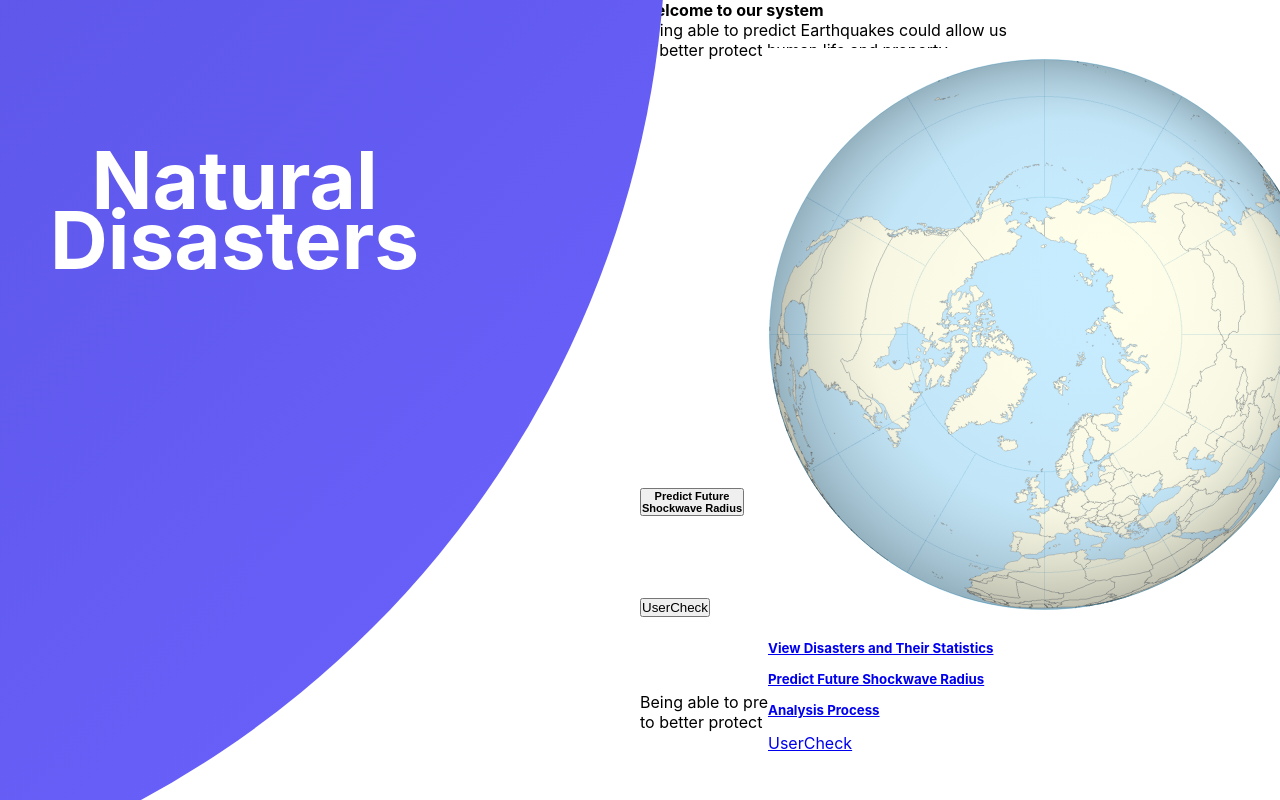
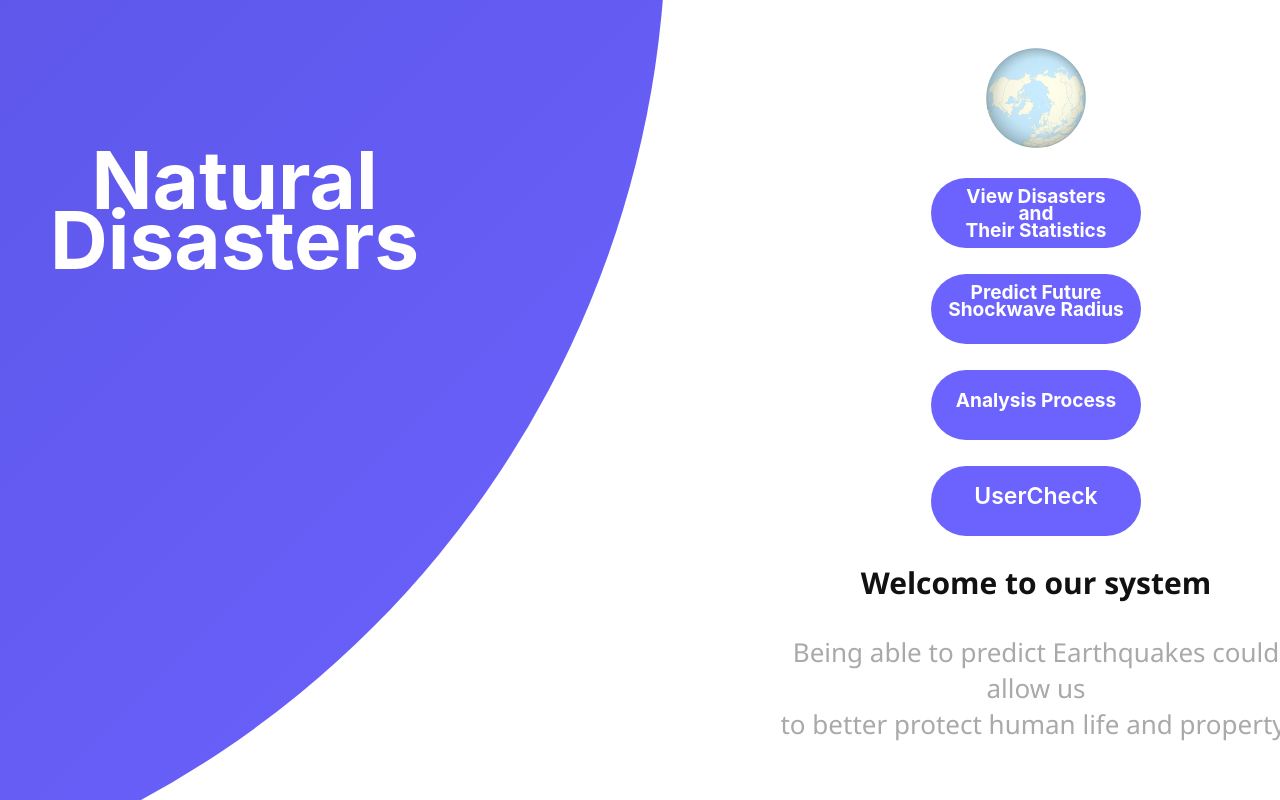
Before and after one commit to seifeldingamal/graduation-project-natural-disasters, a React (Create React App) app in the folder webapp/client/: page / in a window 1280 px wide. Built offline with nearby package versions, Linux system fonts and the light colour scheme.

Commit message:
change Home Page Style

```diff
--- a/webapp/client/src/views/Home.css
+++ b/webapp/client/src/views/Home.css
@@ -1,10 +1,10 @@
 @import url('https://fonts.googleapis.com/css2?family=Poppins:wght@600&display=swap');
-* {
+.Home * {
     padding: 0;
     margin: 0;
     box-sizing: border-box
 }
-#Body
+.Home #Body
 {
     position: relative;
     width: 100%;
@@ -14,7 +14,7 @@
 
 
 }
-#Body::before {
+.Home #Body::before {
     content: '';
     position: absolute;
     height: 2000px;
@@ -40,7 +40,7 @@
     grid-template-columns: repeat(2,1fr)
 }
 
-#content
+.Home #content
 {
     display: flex;
     flex-direction: column;
@@ -51,7 +51,7 @@
     padding: 150px 50px;
     transition: 0.9s 0.6s ease-in-out;
 }
-#content h1
+.Home #content h1
 {
     font-size: 130px;
     font-weight: bold;
@@ -70,15 +70,11 @@
     top: 6%;
     left: 60%;
     display: grid;
-    grid-template-columns: 1fr
+    grid-template-columns: 1fr;
+    text-align: center;
 }
 
-.Home #main3 .globe
-{
-    margin: 10px 0
-}
-
-#main3 form button
+.Home #main3 .button
 {
     background-color: #6C63FF;
     color: white;
@@ -92,15 +88,24 @@
     border-radius: 48px;
     font-weight: 600;
     margin: 0px 163px;
-    text-decoration: none
+    text-decoration: none;
+    text-align: center;
+    padding: 10px;
 }
-
-#main3 form button:hover
+.Home #main3 .button:nth-of-type(3)
+{
+    padding-top: 22px;
+}
+.Home #main3 .button:nth-of-type(4)
+{
+    padding-top: 22px;
+}
+.Home #main3 .button:hover
 {
     background-color: #4A46CB
 }
 
-#main3 b
+.Home #main3 b
 {
     width: 100%;
     text-align: center;
@@ -109,7 +114,7 @@
     color: #111
 }
 
-#main3 p
+.Home #main3 p
 {
     margin-top: 5px;
     width: 100%;
@@ -120,7 +125,7 @@
 }
 @media (max-width: 1330px)
 {
-    #Body
+    .Home #Body
     {
         overflow: scroll;
 
@@ -128,7 +133,7 @@
 }
 @media (max-width: 1330px)
 {
-    #content h1
+    .Home #content h1
     {
         font-size: 80px;
         line-height: 60px;
@@ -137,13 +142,13 @@
 }
 @media (max-width: 900px)
 {
-    #content h1
+    .Home #content h1
     {
         font-size: 40px;
         line-height: 50px;
         transition: 1s
     }
-    #content
+    .Home #content
     {
         padding: 100px 20px;
     }
--- a/webapp/client/src/views/Home.js
+++ b/webapp/client/src/views/Home.js
@@ -14,12 +14,12 @@ class Home extends Component {
                         </div>
                         <div id="main3">
                             <div className='globe'>
-                                <img src={logo} className="App-logo" alt="logo" />
+                                <img src={logo} className="App-logo" alt="logo" width="100" height="100"/>
                             </div>
                                 <Link
                                     to='/stats'
                                     className='button'
-                                ><h5>View Disasters and Their Statistics</h5></Link>
+                                ><h5>View Disasters<br/> and <br/>Their Statistics</h5></Link>
                                 <Link
                                     to='/predict'
                                     className='button'
@@ -32,38 +32,13 @@ class Home extends Component {
                                     to='/usercheck'
                                     className='button'
                                 >UserCheck</Link>
-                        </div>
-                        <div id="Footer">
+
                             <b>Welcome to our system</b>
                             <p>
                             Being able to predict Earthquakes could allow us <br />                                                  to better protect human life and property.
                             </p>
                         </div>
-                        <form action='/stats'className='button'>
-                            <button >
-                                <h5>View Disasters<br/>and<br/>Their Statistics</h5>
-                            </button>
-                        </form>
-                        <form action='/predict'className='button'>
-                            <button>
-                                <h5>Predict Future<br/>Shockwave Radius</h5>
-                            </button>
-                        </form>
-                        <form action='/analysis'className='button'>
-                            <button>
-                                <h5>Analysis<br/>Process</h5>
-                            </button>
-                        </form>
-                        <form action='/usercheck'className='button'>
-                            <button >
-                                UserCheck
-                            </button>
-                        </form>
 
-                        <b>Welcome to our system</b>
-                        <p>
-                        Being able to predict Earthquakes could allow us <br /> to better protect human life and property.
-                        </p>
                     </div>
                 </div>
             </div>
```
